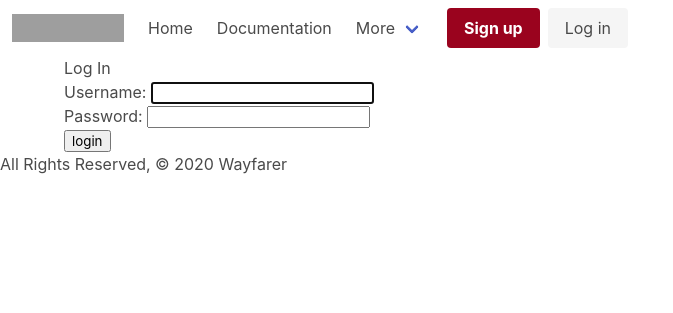
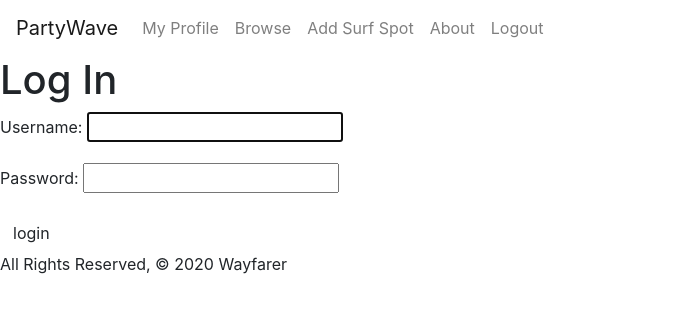
Before and after one commit to wadams458/Wayfarer, a Django app: page /accounts/login/ in a window 1280 px wide. Shown: the top 313 px of the page, without its empty margins (0-673 px from the left). Run offline with Django 3.2, Linux system fonts and the light colour scheme; some libraries are stand-ins or nearby versions; grey boxes are pictures that could not be loaded.

Commit message:
commiting before merge

```diff
--- a/main_app/templates/base.html
+++ b/main_app/templates/base.html
@@ -8,76 +8,46 @@
   <meta http-equiv="X-UA-Compatible" content="ie=edge">
   <title>Wayfarer</title>
   <!-- Materialize CSS -->
-  <link rel="stylesheet" href="https://cdnjs.cloudflare.com/ajax/libs/bulma/0.9.0/css/bulma.min.css">
+  <link rel="stylesheet" href="https://stackpath.bootstrapcdn.com/bootstrap/4.5.1/css/bootstrap.min.css" integrity="sha384-VCmXjywReHh4PwowAiWNagnWcLhlEJLA5buUprzK8rxFgeH0kww/aWY76TfkUoSX" crossorigin="anonymous">
   <!-- Main CSS -->
+
+
+
+    <script defer src="scripts.js"></script>
+
   <link rel="stylesheet" href="{% static 'css/styles.css' %}">
   <!-- Materialize JS -->
   <!-- <script src="https://cdnjs.cloudflare.com/ajax/libs/materialize/1.0.0/js/materialize.min.js"></script> -->
-</head>
-<body>
-  <header class="navbar">
-    <nav class="navbar" role="navigation" aria-label="main navigation">
-      <div class="navbar-brand">
-        <a class="navbar-item" href="https://bulma.io">
-          <img src="https://bulma.io/images/bulma-logo.png" width="112" height="28">
-        </a>
 
-        <a role="button" class="navbar-burger burger" aria-label="menu" aria-expanded="false" data-target="navbarBasicExample">
-          <span aria-hidden="true"></span>
-          <span aria-hidden="true"></span>
-          <span aria-hidden="true"></span>
-        </a>
-      </div>
+{% comment %} NavBar {% endcomment %}
 
-      <div id="navbarBasicExample" class="navbar-menu">
-        <div class="navbar-start">
-          <a class="navbar-item">
-            Home
-          </a>
+<header>
+    <nav class="navbar navbar-expand-lg navbar-light">
+      <a class="navbar-brand" href="/">PartyWave</a>
+      <button
+        class="navbar-toggler"
+        type="button"
+        data-toggle="collapse"
+        data-target="#navbarColor02"
+        aria-controls="navbarColor02"
+        aria-expanded="false"
+        aria-label="Toggle navigation"
+      >
+        <span class="navbar-toggler-icon"></span>
+      </button>
 
-          <a class="navbar-item">
-            Documentation
-          </a>
-
-          <div class="navbar-item has-dropdown is-hoverable">
-            <a class="navbar-link">
-              More
-            </a>
-
-            <div class="navbar-dropdown">
-              <a class="navbar-item">
-                About
-              </a>
-              <a class="navbar-item">
-                Jobs
-              </a>
-              <a class="navbar-item">
-                Contact
-              </a>
-              <hr class="navbar-divider">
-              <a class="navbar-item">
-                Report an issue
-              </a>
-            </div>
-          </div>
-        </div>
-
-        <div class="navbar-end">
-          <div class="navbar-item">
-            <div class="buttons">
-              <a class="button is-primary">
-                <strong>Sign up</strong>
-              </a>
-              <a class="button is-light">
-                Log in
-              </a>
-            </div>
-          </div>
-        </div>
+      <div class="collapse navbar-collapse" id="navbarColor02">
+        <ul class="navbar-nav mr-auto">
+          <li class="nav-item active"></li>
+          <li class="nav-item"><a class="nav-link" href="/user/">My Profile</a></li>
+          <li class="nav-item"><a class="nav-link" href="/beaches/">Browse</a></li>
+          <li class="nav-item"><a class="nav-link" href="/beaches/new">Add Surf Spot</a></li>
+          <li class="nav-item"><a class="nav-link" href="/about">About</a></li>
+          <li class="nav-item"><a class="nav-link" href="/logout">Logout</a></li>
+        </ul>
       </div>
     </nav>
-  </header>
-  <main class="container">
+</header>
     {% block content %}
     {% endblock %}
   </main>
```
Also changed, not shown: main_app/templates/home.html (+61 -0 lines), static/js/app.js (+7 -0 lines).
